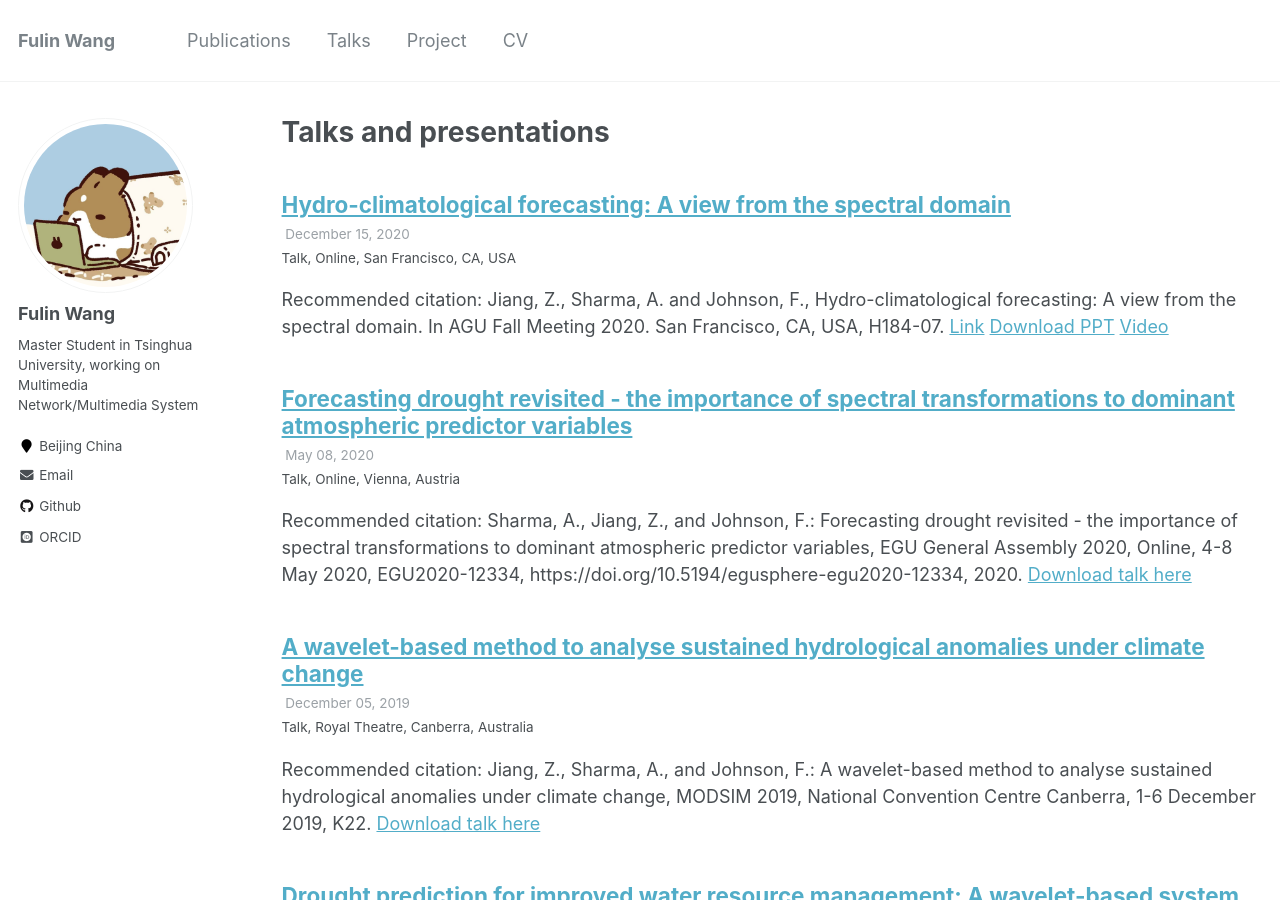
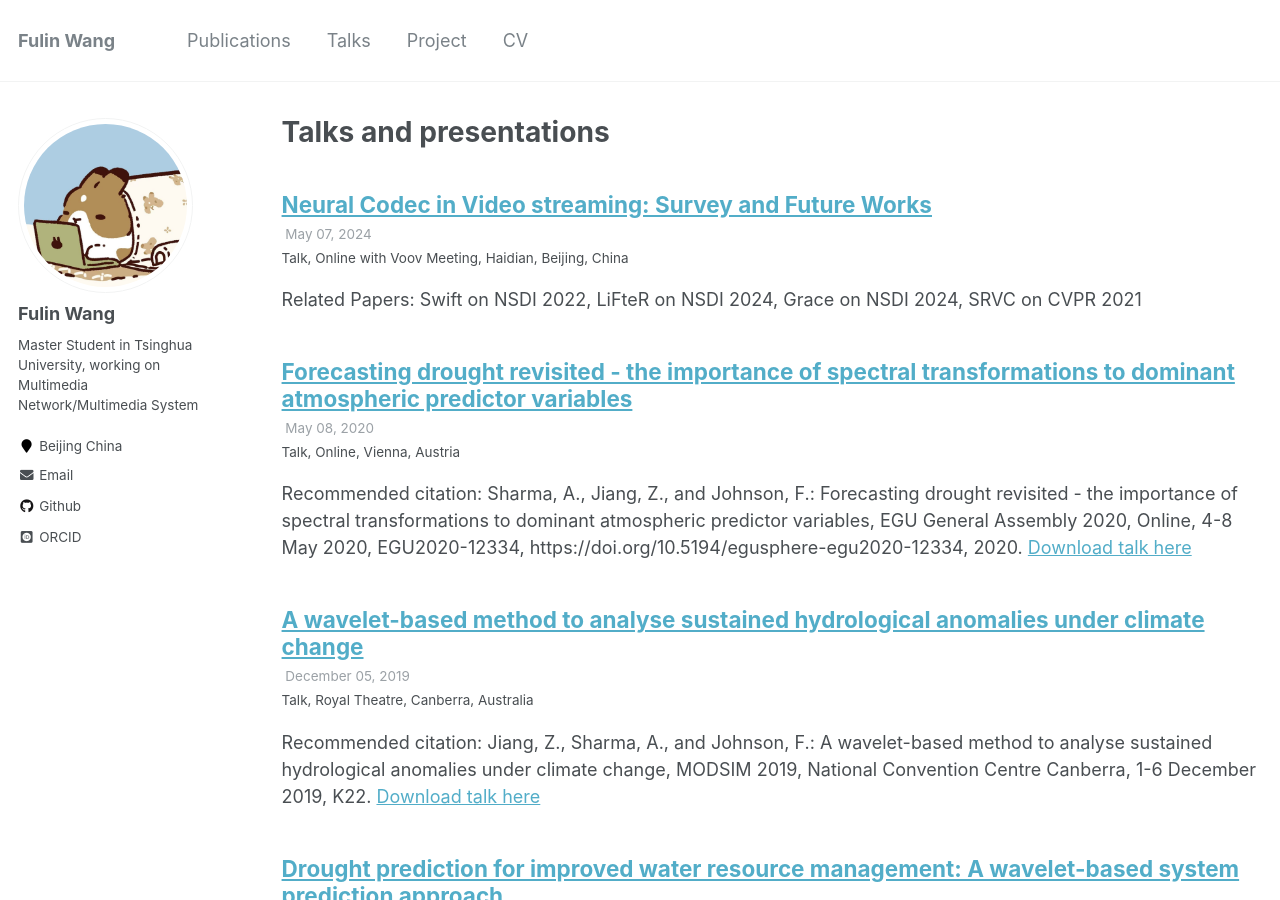
Before and after one commit to Wanghaha2333/Wanghaha2333.github.io, a Jekyll site: the page built from _pages/talks.html, in a window 1280 px wide and 900 px high. Built offline with Jekyll 4.4.1, drawn with Linux system fonts in a browser that asks for light colours; some web fonts are replaced.

Commit message:
Update 2020-12-15-talk-AGU.md

```diff
--- a/_talks/2020-12-15-talk-AGU.md
+++ b/_talks/2020-12-15-talk-AGU.md
@@ -1,13 +1,11 @@
 ---
-title: "Hydro-climatological forecasting: A view from the spectral domain"
+title: "Neural Codec in Video streaming: Survey and Future Works"
 collection: talks
 type: "Talk"
 permalink: /talks/2020-12-15-talk-AGU
-venue: "Online"
-date: 2020-12-15
-location: "San Francisco, CA, USA"
+venue: "Online with Voov Meeting"
+date: 2024-05-07
+location: "Haidian, Beijing, China"
 ---
 
-Recommended citation: Jiang, Z., Sharma, A. and Johnson, F., Hydro-climatological forecasting: A view from the spectral domain. In AGU Fall Meeting 2020. San Francisco, CA, USA, H184-07. [Link](https://agu.confex.com/agu/fm20/meetingapp.cgi/Paper/679238) [Download PPT](http://zejiang-unsw.github.io/files/Jiang-AGU-2020.pdf) [Video](https://www.youtube.com/watch?v=Cawtb3tAFoM&ab_channel=ZeJiang)
-
-<iframe width="560" height="315" src="https://www.youtube.com/embed/Cawtb3tAFoM" frameborder="0" allow="accelerometer; autoplay; clipboard-write; encrypted-media; gyroscope; picture-in-picture" allowfullscreen></iframe>
+Related Papers: Swift on NSDI 2022, LiFteR on NSDI 2024, Grace on NSDI 2024, SRVC on CVPR 2021
```
